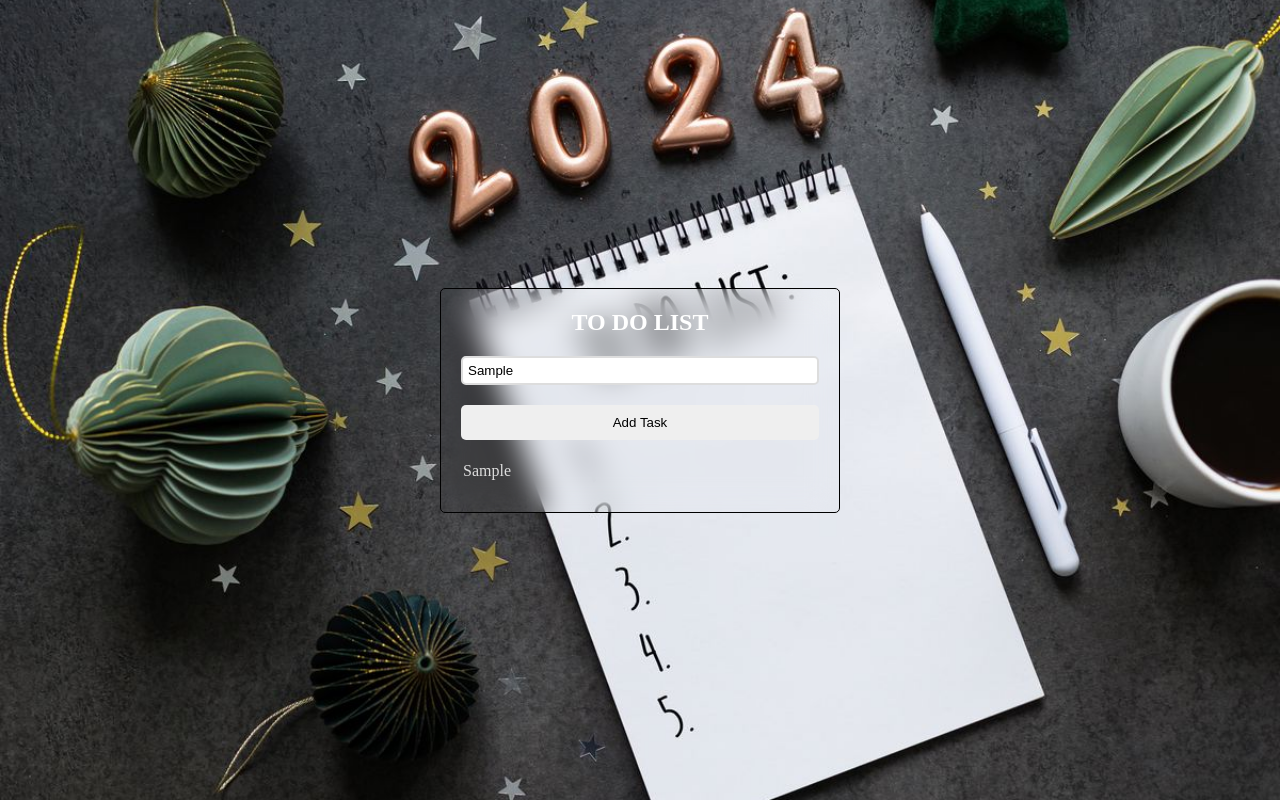
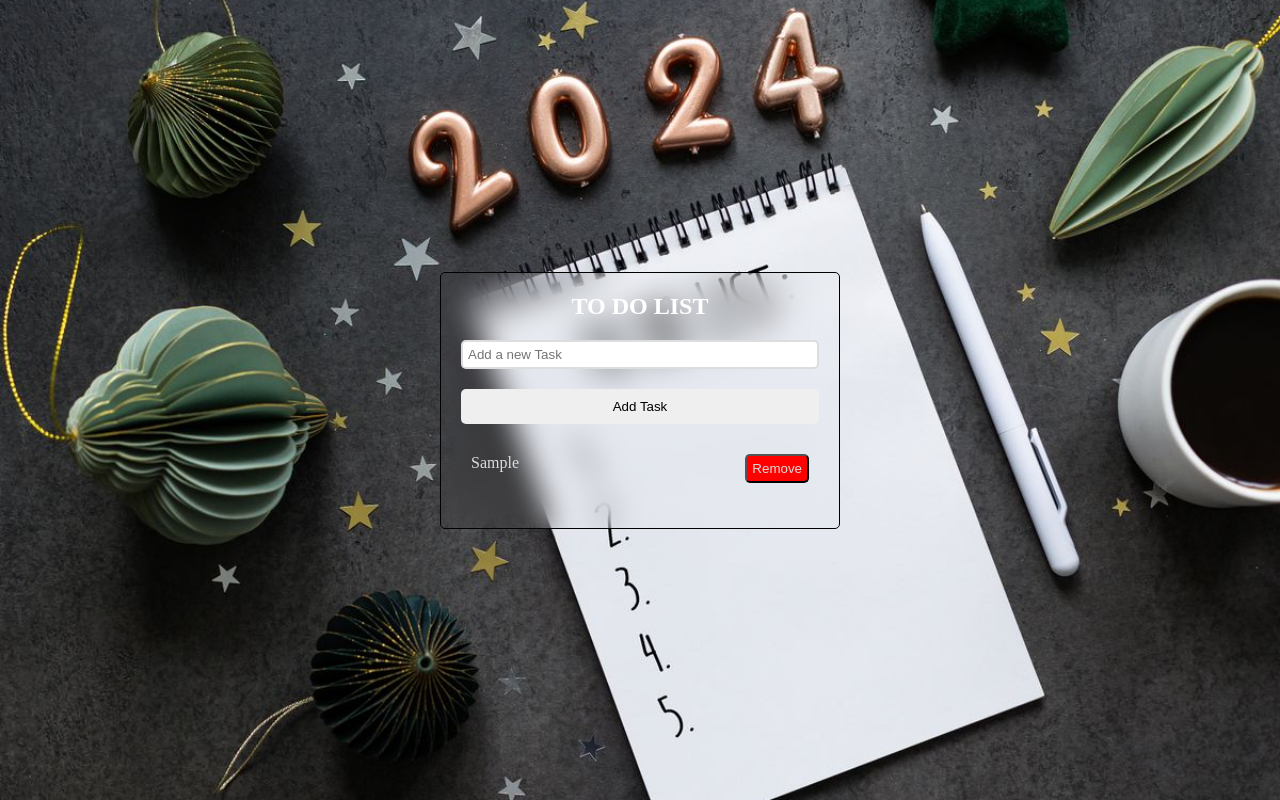
Before and after one commit to MuhammadMustafeez/Todo-List, a plain HTML site: page index.html in a window 1280 px wide. Both pictures are taken after typing "Sample" into the empty fields and a click on the button "Add Task". Drawn offline with Linux system fonts and the light colour scheme.

Commit message:
Delete Button is added and Remove The task Using JS

```diff
--- a/index.css
+++ b/index.css
@@ -41,26 +41,41 @@ div input{
     outline: none;
     color: black;
     border: 2px solid #ddd;
+    transition: border 0.3s;
 }
-div button {
+#button1{
     border-radius: 5px;
     padding: 10px 20px;
     cursor: pointer;
     border: none;
     display: block;
     transition: 0.5s;
+    margin-bottom: 20px;
 }
-button:hover{
+#button1:hover{
     background-image: linear-gradient(rgb(78, 56, 156), rgb(102, 140, 214));
     color: white;
 }
 ul{
     list-style: none;
-    padding: 2px;
-    margin-top: 20px;
+    padding: 0;
+    max-height: 200px;
+    margin-bottom: 10px;
     text-align: left;
 }
-ul li {
-    margin-bottom: 10px;
+li {
+    margin-bottom: 5px;
+    padding: 10px;
+    border-radius: 5px;
+    display: flex;
+    justify-content: space-between;
     color: #ddd;
 }
+.remove-btn{
+    background-color: red;
+    color: #ddd;
+    padding: 5px;
+    width: auto;
+    border-radius: 5px;
+    cursor: pointer;
+}
--- a/index.html
+++ b/index.html
@@ -10,7 +10,7 @@
     <div>
         <h1>TO DO LIST</h1>
         <input type="text" id="textFieldInput" placeholder="Add a new Task">
-        <button type="button" id="button">Add Task</button>
+        <button type="button" id="button1">Add Task</button>
         <ul id="list"></ul>
     </div>
     <script src="./index.js"></script>
--- a/index.js
+++ b/index.js
@@ -1,14 +1,25 @@
-var textInput = document.getElementById("textFieldInput");
-var List = document.getElementById("list");
-var button = document.getElementById("button")
-button.addEventListener("click",function(){
-    var check = textInput.value.trim();
-    if(check !== ""){
+var input = document.getElementById("textFieldInput");
+var button = document.getElementById("button1");
+var List = document.getElementById("list")
+
+button.addEventListener("click", function(){
+    var check = input.value.trim();
+    if (check !== "") {
+        // Add Task in List
         var li = document.createElement("li");
-        li.textContent = textInput.value;
+        li.textContent= check;
         List.appendChild(li);
+        input.value = "";
 
+        //Add Remove Button
+        var remove = document.createElement("button");
+        remove.textContent="Remove";
+        remove.className="remove-btn";
+        li.appendChild(remove);
+        remove.addEventListener("click",function(){
+            List.removeChild(li);
+        });
     }else{
-        alert("Plz Add The Task!");
+        alert("Add Task Input!");
     }
 })
```
